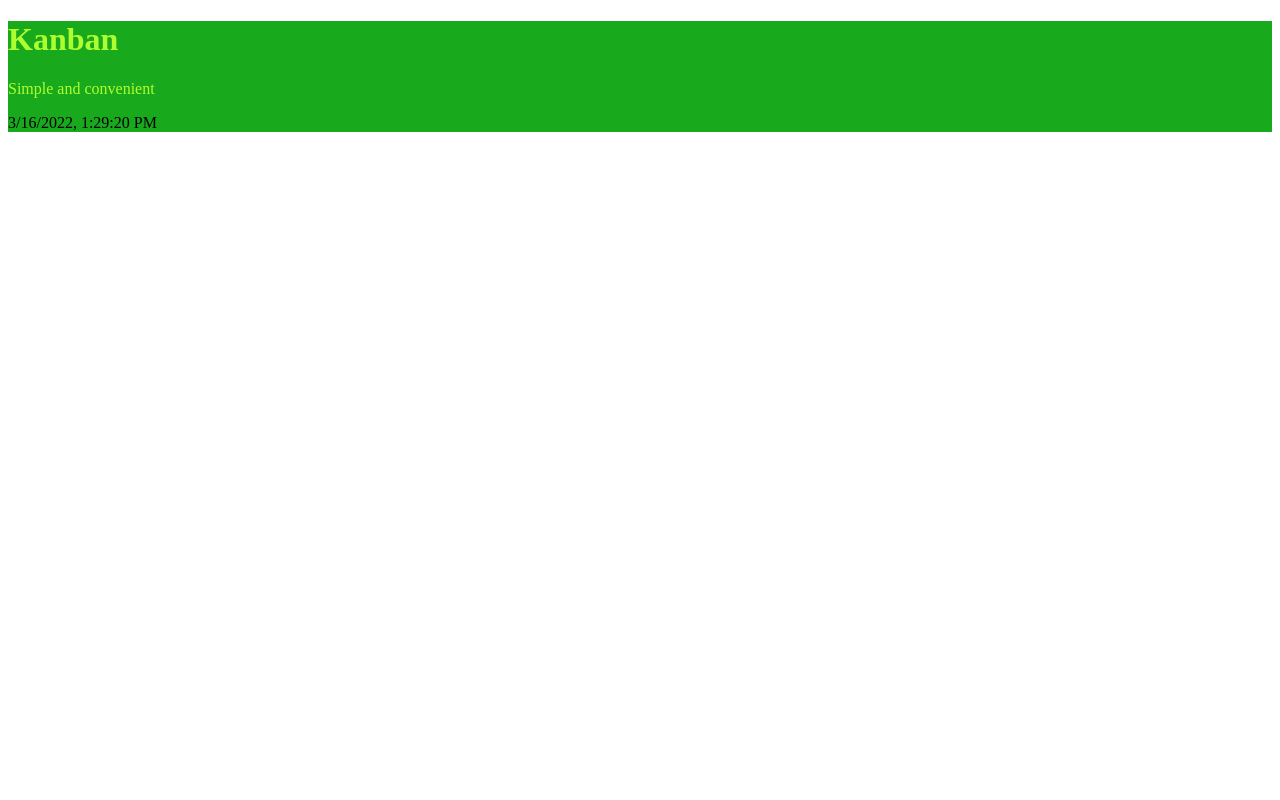
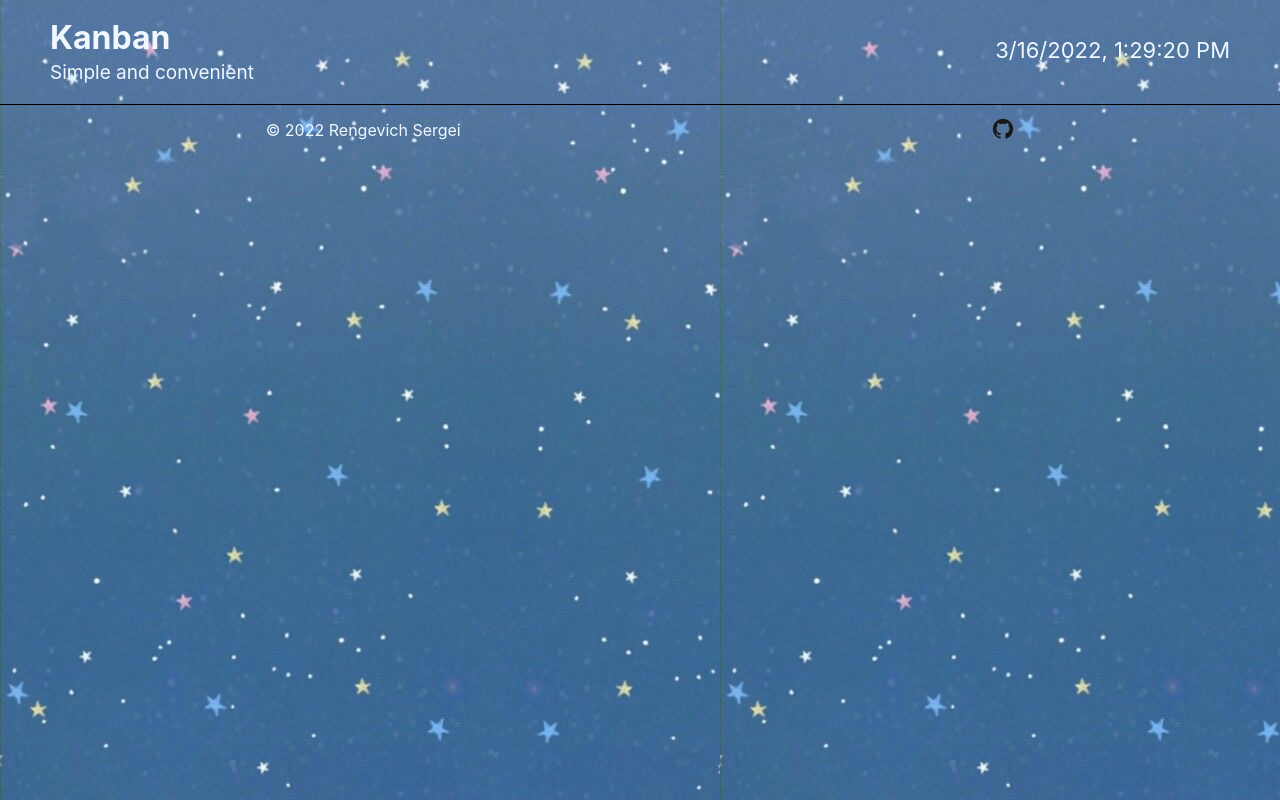
Before and after one commit to maddkot/kanban-board, a React app: page / in a window 1280 px wide. Built offline with nearby package versions, Linux system fonts and the light colour scheme.

Commit message:
add Footern and Header components

```diff
--- a/src/components/App/App.scss
+++ b/src/components/App/App.scss
@@ -1,6 +1,13 @@
+@import url(../../styles/normalize.css);
+
 $bc: rgb(25, 169, 29);
 
 .app {
     background-color: $bc;
-
+    background-image: url(../../images/background.JPG);
+    background-repeat: repeat;
+    min-height:  100vh;
+    min-width: 320px;
+    font-family: "Inter", "Arial", "Helvetica", sans-serif;
+    margin: auto;
 }
--- a/src/components/App/App.tsx
+++ b/src/components/App/App.tsx
@@ -1,11 +1,13 @@
 import React from "react";
 import { Header } from "../Header/Header";
+import Footer from "../Footer/Footer";
 import style from './App.scss';
 
 const App = () => {
     return (
         <div className={style.app}>
-            <Header/>
+            <Header />
+            <Footer />
         </div>
     )
 }
--- /dev/null
+++ b/src/components/Footer/Footer.scss
@@ -0,0 +1,8 @@
+@import '../../styles/variables.scss';
+
+.footer {
+    display: flex;
+    justify-content: space-around;
+    align-items: center;
+    color: $textColor;
+}
--- /dev/null
+++ b/src/components/Footer/Footer.tsx
@@ -0,0 +1,18 @@
+import React from 'react';
+import styles from './Footer.scss';
+import githubLogo from '../../images/github_logo.png'
+
+ const Footer: React.FC = () => {
+    const data = new Date();
+    const actualYear = data.getFullYear()
+    return (
+        <footer className={styles.footer}>
+            <p>&copy; {actualYear} Rengevich Sergei</p>
+            <a href="https://github.com/maddkot" target="_blank" rel="noreferrer">
+                <img  alt="Иконка гитхаб" src={githubLogo}></img>
+            </a>
+        </footer>
+    )
+}
+
+export default Footer;
--- a/src/components/Header/Header.css
+++ b/src/components/Header/Header.css
@@ -1,3 +1,41 @@
 .app {
-    color: greenyellow;
+    display: flex;
+    flex-wrap: wrap;
+    justify-content: space-between;
+    align-items: center;
+    align-content: center;
+    color: aliceblue;
+    border-bottom: 1px black solid;
+
 }
+
+.app__header {
+    margin-top: 20px;
+    margin-left: 50px;
+}
+
+
+.app__subtitle {
+   margin: 5px 0 20px;
+   font-size: 19px;
+}
+
+.app__date {
+    margin-top: 20px;
+    margin-right: 50px;
+    font-size: 22px;
+    color: aliceblue;
+}
+
+@media screen and (max-width: 500px) {
+    .app {
+        flex-direction:column;
+        align-items: baseline;
+    }
+    .app__header {
+        margin-left: 0;
+    }
+    .app__date {
+        margin-right: 0;
+    }
+}
--- a/src/components/Header/Header.tsx
+++ b/src/components/Header/Header.tsx
@@ -10,12 +10,12 @@ export const Header = () => {
     }, 1000);
 
     return (
-        <div>
-            <div className={styles.app}>
+        <header className={styles.app}>
+            <div className={styles.app__header}>
                 <h1>Kanban</h1>
-                <p>Simple and convenient</p>
+                <p className={styles.app__subtitle}>Simple and convenient</p>
             </div>
-            <p>{date}</p>
-        </div>
+            <p className={styles.app__date}>{date}</p>
+        </header>
     )
 }
--- /dev/null
+++ b/src/styles/variables.scss
@@ -0,0 +1 @@
+$textColor: aliceblue;
```
Also changed, not shown: src/images/background.JPG (added), src/images/github_logo.png (added), src/styles/normalize.css (added).
